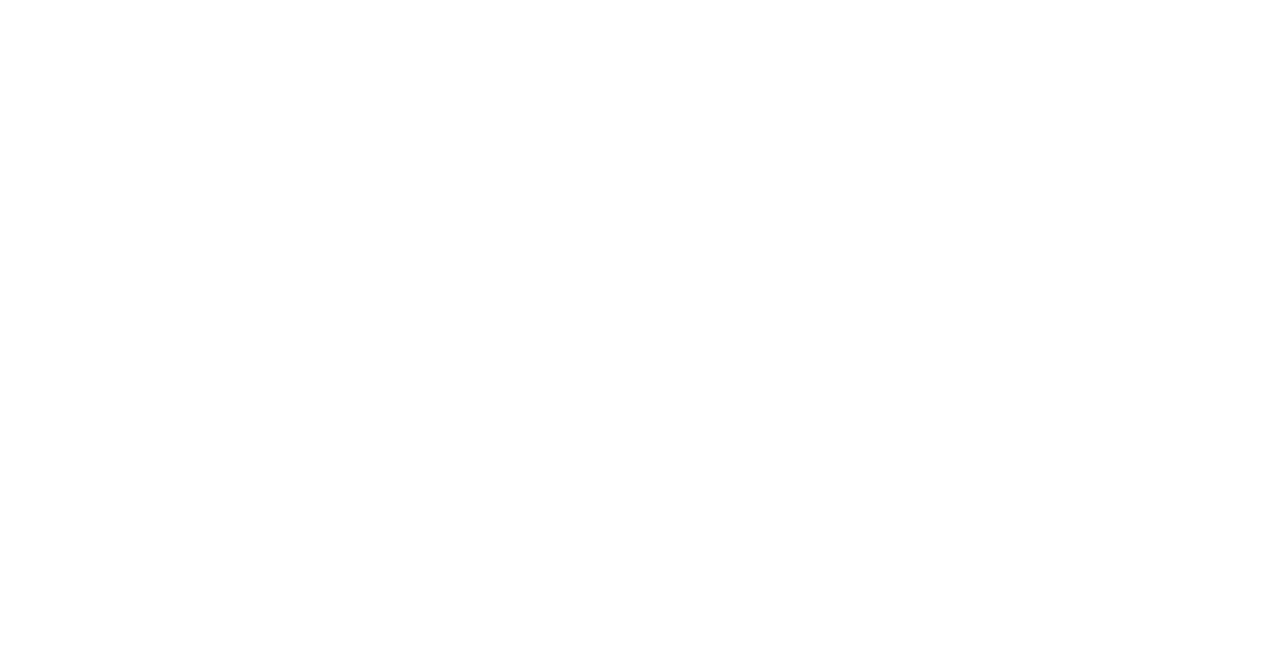
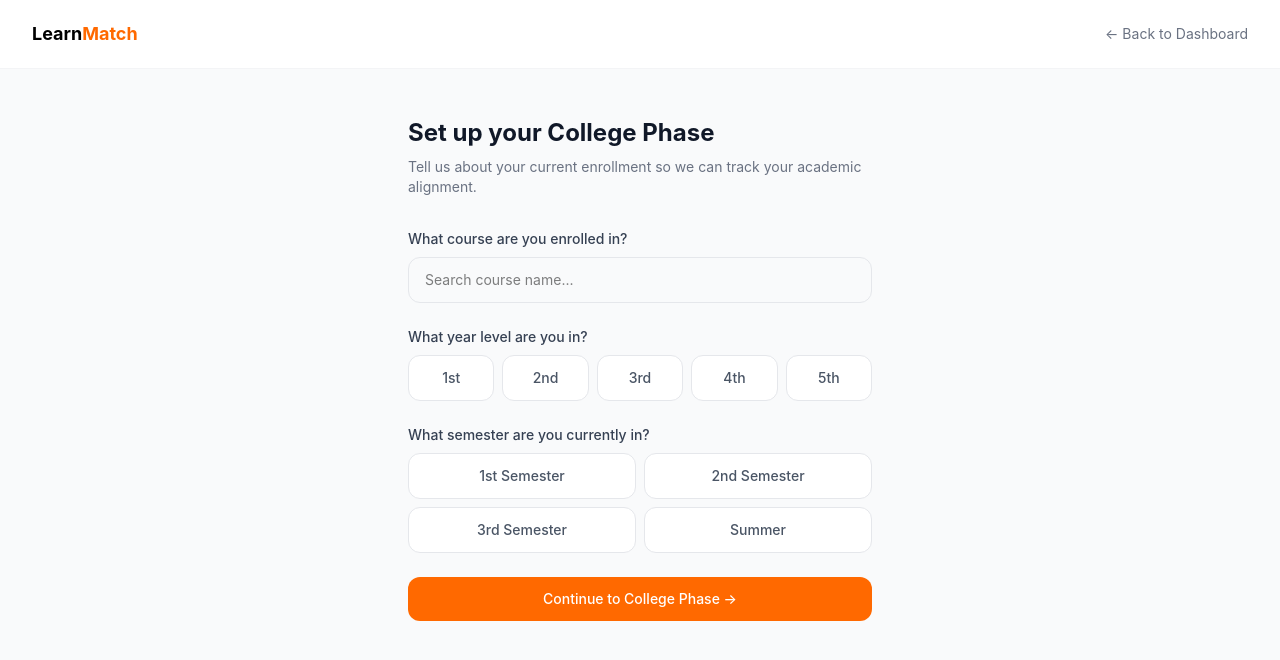
Before and after one commit to Shan-IT12/learnmatch, a React (Vite) app in the folder client/: page /college/setup in a window 1280 px wide. Before the commit this address had no page. Shown: the top 660 px of the page. Built offline with nearby package versions, Linux system fonts and the light colour scheme; sample sign-in values are in the browser's storage.

Commit message:
Add college student entry flow: dashboard two-card layout and college setup page

```diff
--- a/client/src/App.jsx
+++ b/client/src/App.jsx
@@ -8,6 +8,7 @@ import OnboardingProfile from './pages/onboarding/OnboardingProfile'
 import OnboardingInterests from './pages/onboarding/OnboardingInterests'
 import OnboardingSkills from './pages/onboarding/OnboardingSkills'
 import OnboardingPersonality from './pages/onboarding/OnboardingPersonality'
+import CollegeSetup from './pages/college/CollegeSetup'
 
 function App() {
   return (
@@ -21,6 +22,7 @@ function App() {
       <Route path="/onboarding/interests" element={<OnboardingInterests />} />
       <Route path="/onboarding/skills" element={<OnboardingSkills />} />
       <Route path="/onboarding/personality" element={<OnboardingPersonality />} />
+      <Route path="/college/setup" element={<CollegeSetup />} />
     </Routes>
   )
 }
--- a/client/src/pages/Dashboard.jsx
+++ b/client/src/pages/Dashboard.jsx
@@ -42,21 +42,48 @@ function Dashboard() {
         </div>
       </nav>
 
-      <div className="max-w-4xl mx-auto py-16 px-4 text-center">
-        <h2 className="text-3xl font-bold mb-4">Welcome back, {username}! 👋</h2>
-        <p className="text-gray-600 mb-8">You're now logged in to LearnMatch.</p>
+      <div className="max-w-4xl mx-auto py-12 px-4">
+  <h2 className="text-2xl font-bold mb-2">Welcome back, {username}!</h2>
+  <p className="text-gray-500 text-sm mb-8">What would you like to do today?</p>
 
-        <div className="bg-white rounded-xl shadow p-8">
-          <h3 className="text-lg font-semibold text-gray-900 mb-2">Ready to find your course?</h3>
+  <div className="grid grid-cols-2 gap-6">
+    {/* Card 1 - Assessment */}
+    <div className="bg-white rounded-2xl shadow-sm border border-gray-100 p-8">
+      <div className="w-10 h-10 bg-orange-100 rounded-xl flex items-center justify-center mb-4">
+        <span className="text-orange-500 text-lg">📝</span>
+      </div>
+      <h3 className="text-lg font-semibold text-gray-900 mb-2">
+        Not sure what to take yet?
+      </h3>
       <p className="text-gray-500 text-sm mb-6">
         Take the assessment to get personalized course recommendations based on your skills, interests, and personality.
       </p>
       <button
         onClick={() => navigate('/onboarding/profile')}
-            className="bg-orange-500 text-white px-6 py-3 rounded-xl font-medium hover:bg-orange-600 transition text-sm"
+        className="w-full bg-orange-500 text-white py-3 rounded-xl font-medium hover:bg-orange-600 transition text-sm"
       >
         Start Assessment →
       </button>
+    </div>
+
+          {/* Card 2 - College Student */}
+          <div className="bg-white rounded-2xl shadow-sm border border-gray-100 p-8">
+            <div className="w-10 h-10 bg-gray-100 rounded-xl flex items-center justify-center mb-4">
+              <span className="text-gray-500 text-lg">🎓</span>
+            </div>
+            <h3 className="text-lg font-semibold text-gray-900 mb-2">
+              Already enrolled in college?
+            </h3>
+            <p className="text-gray-500 text-sm mb-6">
+              Track your academic alignment, semester progress, and career roadmap.
+            </p>
+            <button
+              onClick={() => navigate('/college/setup')}
+              className="w-full bg-gray-900 text-white py-3 rounded-xl font-medium hover:bg-gray-700 transition text-sm"
+            >
+              I'm a College Student →
+            </button>
+          </div>
         </div>
       </div>
     </div>
--- /dev/null
+++ b/client/src/pages/college/CollegeSetup.jsx
@@ -0,0 +1,244 @@
+import { useState, useEffect } from 'react'
+import { useNavigate } from 'react-router-dom'
+
+function CollegeSetup() {
+  const navigate = useNavigate()
+  const token = localStorage.getItem('token')
+  const userId = localStorage.getItem('userId')
+
+  const [courses, setCourses] = useState([])
+  const [search, setSearch] = useState('')
+  const [selectedCourse, setSelectedCourse] = useState(null)
+  const [yearLevel, setYearLevel] = useState('')
+  const [semester, setSemester] = useState('')
+  const [error, setError] = useState('')
+  const [loading, setLoading] = useState(false)
+
+  useEffect(() => {
+    if (!token) navigate('/login')
+  }, [token, navigate])
+
+  // Search courses from your database
+  const handleSearch = async (e) => {
+    const query = e.target.value
+    setSearch(query)
+    setSelectedCourse(null)
+
+    if (query.length < 2) {
+      setCourses([])
+      return
+    }
+
+    try {
+      const response = await fetch(
+        `http://localhost:5000/api/search?q=${encodeURIComponent(query)}`
+      )
+      const data = await response.json()
+      setCourses(data.courses || [])
+    } catch {
+      setCourses([])
+    }
+  }
+
+  const handleSubmit = async (e) => {
+    e.preventDefault()
+    setError('')
+
+    if (!selectedCourse) {
+      setError('Please select a course from the list.')
+      return
+    }
+    if (!yearLevel) {
+      setError('Please select your year level.')
+      return
+    }
+    if (!semester) {
+      setError('Please select your current semester.')
+      return
+    }
+
+    setLoading(true)
+    try {
+      const response = await fetch('http://localhost:5000/api/college/setup', {
+        method: 'POST',
+        headers: { 'Content-Type': 'application/json' },
+        body: JSON.stringify({
+          userId,
+          courseId: selectedCourse.course_id,
+          courseName: selectedCourse.course_name,
+          yearLevel,
+          semester,
+        }),
+      })
+
+      const data = await response.json()
+
+      if (!response.ok) {
+        setError(data.message)
+        return
+      }
+
+      // Save to localStorage for easy access
+      localStorage.setItem('enrolledCourse', selectedCourse.course_name)
+      localStorage.setItem('yearLevel', yearLevel)
+      localStorage.setItem('semester', semester)
+
+      navigate('/college')
+    } catch {
+      setError('Cannot connect to server. Please try again.')
+    }
+    setLoading(false)
+  }
+
+  return (
+    <div className="min-h-screen bg-gray-50">
+      {/* Nav */}
+      <nav className="bg-white border-b border-gray-100 px-8 py-5 flex justify-between items-center">
+        <span className="text-lg font-bold">
+          Learn<span className="text-orange-500">Match</span>
+        </span>
+        <button
+          onClick={() => navigate('/dashboard')}
+          className="text-sm text-gray-500 hover:text-gray-900 transition"
+        >
+          ← Back to Dashboard
+        </button>
+      </nav>
+
+      <div className="max-w-lg mx-auto px-6 py-12">
+        <h1 className="text-2xl font-bold text-gray-900 mb-2">
+          Set up your College Phase
+        </h1>
+        <p className="text-gray-500 text-sm mb-8">
+          Tell us about your current enrollment so we can track your academic alignment.
+        </p>
+
+        {error && (
+          <div className="bg-red-50 text-red-600 px-4 py-3 rounded-xl text-sm mb-6">
+            {error}
+          </div>
+        )}
+
+        <form onSubmit={handleSubmit} className="space-y-6">
+
+          {/* Course search */}
+          <div>
+            <label className="block text-sm font-medium text-gray-700 mb-2">
+              What course are you enrolled in?
+            </label>
+            <input
+              type="text"
+              value={search}
+              onChange={handleSearch}
+              placeholder="Search course name..."
+              className="w-full border border-gray-200 rounded-xl px-4 py-3 text-sm focus:outline-none focus:ring-2 focus:ring-orange-400"
+            />
+
+            {/* Search results dropdown */}
+            {courses.length > 0 && !selectedCourse && (
+              <div className="border border-gray-100 rounded-xl shadow-sm mt-2 overflow-hidden">
+                {courses.map((course, i) => (
+                  <div
+                    key={i}
+                    onClick={() => {
+                      setSelectedCourse(course)
+                      setSearch(course.course_name)
+                      setCourses([])
+                    }}
+                    className="px-4 py-3 hover:bg-orange-50 cursor-pointer border-t border-gray-50 first:border-t-0"
+                  >
+                    <p className="text-sm font-medium text-gray-800">
+                      {course.course_name}
+                    </p>
+                    <p className="text-xs text-orange-500 mt-0.5">
+                      {course.cluster_category}
+                    </p>
+                  </div>
+                ))}
+              </div>
+            )}
+
+            {selectedCourse && (
+              <div className="mt-2 bg-orange-50 border border-orange-200 rounded-xl px-4 py-3 flex justify-between items-center">
+                <div>
+                  <p className="text-sm font-medium text-gray-800">
+                    {selectedCourse.course_name}
+                  </p>
+                  <p className="text-xs text-orange-500 mt-0.5">
+                    {selectedCourse.cluster_category}
+                  </p>
+                </div>
+                <button
+                  type="button"
+                  onClick={() => {
+                    setSelectedCourse(null)
+                    setSearch('')
+                  }}
+                  className="text-xs text-gray-400 hover:text-gray-600"
+                >
+                  Change
+                </button>
+              </div>
+            )}
+          </div>
+
+          {/* Year level */}
+          <div>
+            <label className="block text-sm font-medium text-gray-700 mb-2">
+              What year level are you in?
+            </label>
+            <div className="grid grid-cols-5 gap-2">
+              {['1st Year', '2nd Year', '3rd Year', '4th Year', '5th Year'].map((year) => (
+                <button
+                  key={year}
+                  type="button"
+                  onClick={() => setYearLevel(year)}
+                  className={`py-3 rounded-xl text-sm font-medium border transition ${
+                    yearLevel === year
+                      ? 'bg-orange-500 text-white border-orange-500'
+                      : 'bg-white text-gray-600 border-gray-200 hover:border-orange-300'
+                  }`}
+                >
+                  {year.replace(' Year', '')}
+                </button>
+              ))}
+            </div>
+          </div>
+
+          {/* Semester */}
+          <div>
+            <label className="block text-sm font-medium text-gray-700 mb-2">
+              What semester are you currently in?
+            </label>
+            <div className="grid grid-cols-2 gap-2">
+              {['1st Semester', '2nd Semester', '3rd Semester', 'Summer'].map((sem) => (
+                <button
+                  key={sem}
+                  type="button"
+                  onClick={() => setSemester(sem)}
+                  className={`py-3 rounded-xl text-sm font-medium border transition ${
+                    semester === sem
+                      ? 'bg-orange-500 text-white border-orange-500'
+                      : 'bg-white text-gray-600 border-gray-200 hover:border-orange-300'
+                  }`}
+                >
+                  {sem}
+                </button>
+              ))}
+            </div>
+          </div>
+
+          <button
+            type="submit"
+            disabled={loading}
+            className="w-full bg-orange-500 text-white py-3 rounded-xl font-medium hover:bg-orange-600 transition text-sm disabled:opacity-50"
+          >
+            {loading ? 'Setting up...' : 'Continue to College Phase →'}
+          </button>
+        </form>
+      </div>
+    </div>
+  )
+}
+
+export default CollegeSetup
```
Lines whose indentation alone changed are shown as unchanged.
